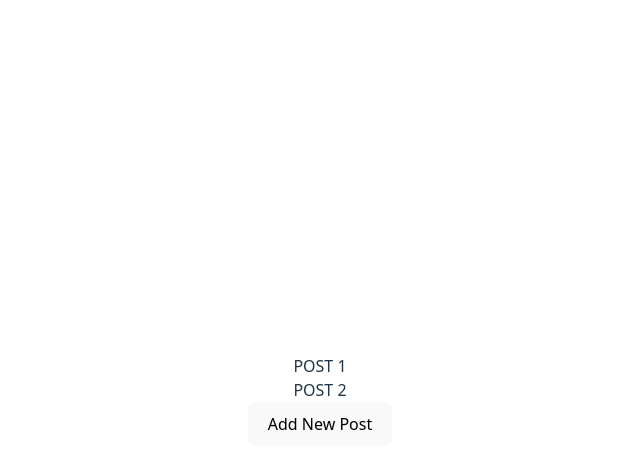
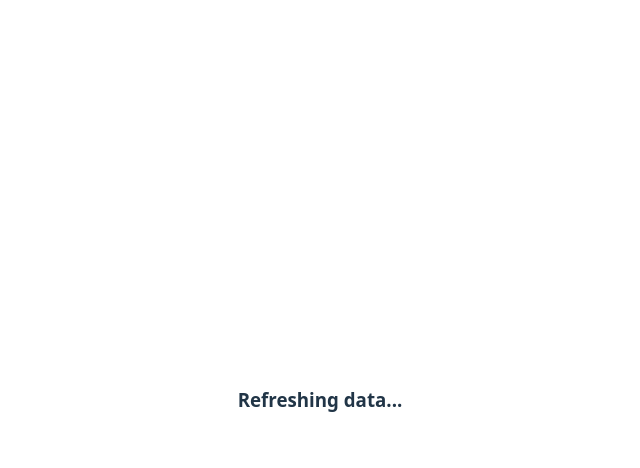
Before and after one commit to aravisv/tanstack-query-basic-app, a React (Vite) app: page / in a window 1280 px wide. Both pictures are taken after a click on the button "Add New Post". Shown: the top 468 px of the page, without its empty margins (320-960 px from the left). Built offline with nearby package versions, Linux system fonts and the light colour scheme.

Commit message:
updated the loading and fetching status to render properly

```diff
--- a/src/App.jsx
+++ b/src/App.jsx
@@ -37,8 +37,18 @@ function App() {
     },
   });
 
+  // console.log("Query status", {
+  //   status: postsQuery.status, // Only useful for initial fetch
+  //   isLoading: postsQuery.isLoading, // True only once
+  //   isFetching: postsQuery.isFetching, // Use this to detect background refetch
+  //   data: postsQuery.data,
+  // });
+
   if (postsQuery.isLoading) {
-    return <h3>Loading...</h3>;
+    return <h3>(initial) Loading...</h3>;
+  }
+  if (postsQuery.isFetching) {
+    return <h3>Refreshing data...</h3>;
   }
   if (postsQuery.isError) {
     return <pre>{JSON.stringify(postsQuery.error)}</pre>;
```
Also changed, not shown: 1 other file (tests, documents, lock files or other folders).
